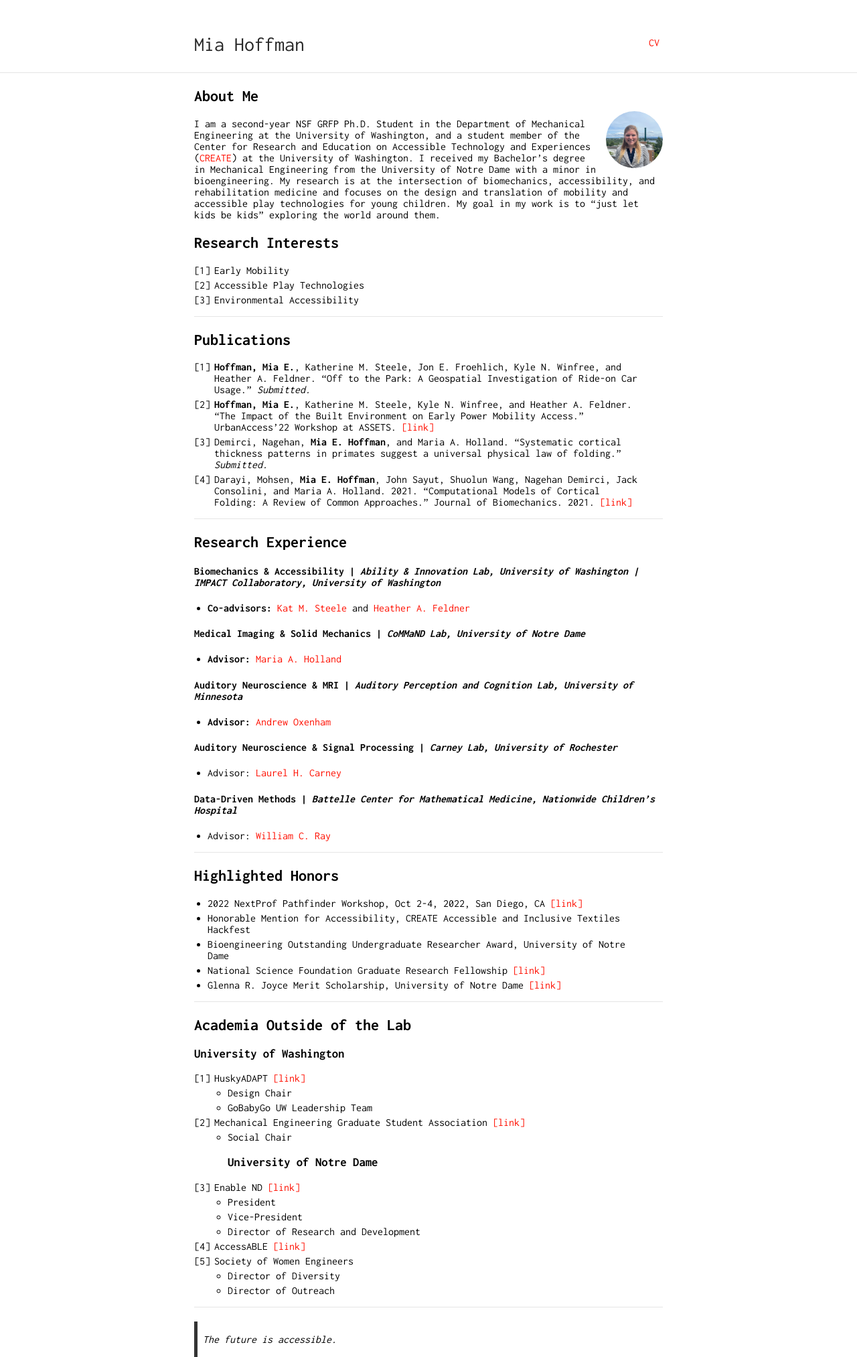
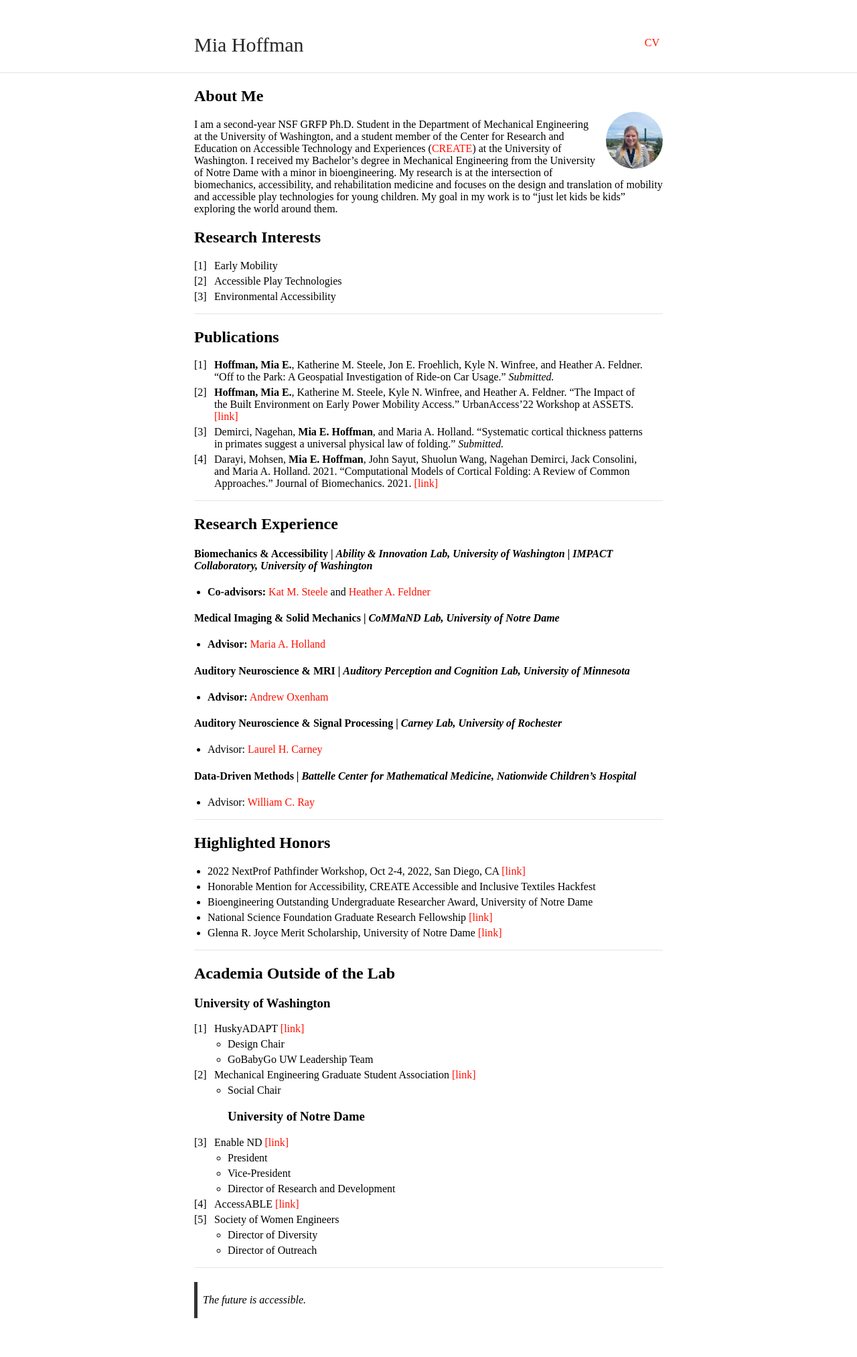
Before and after one commit to miahoffmannd/miahoffmannd.github.io, a Jekyll site: the page built from index.md, in a window 1280 px wide. Shown: the whole page at 67% size. Built offline with Jekyll 4.4.1, drawn with Linux system fonts in a browser that asks for light colours; our own code applies the rules of GitHub Pages for plain Markdown files; after the commit the page ends 1968 px from its top, so only the background shows below that.

Commit message:
Update _style.scss

```diff
--- a/_sass/_style.scss
+++ b/_sass/_style.scss
@@ -11,7 +11,7 @@ html {
 }
 body {
     margin: 0;
-    font-family: "Inconsolata";
+    font-family: "Libre Franklin";
     height: 100%;
 }
 a {
```
